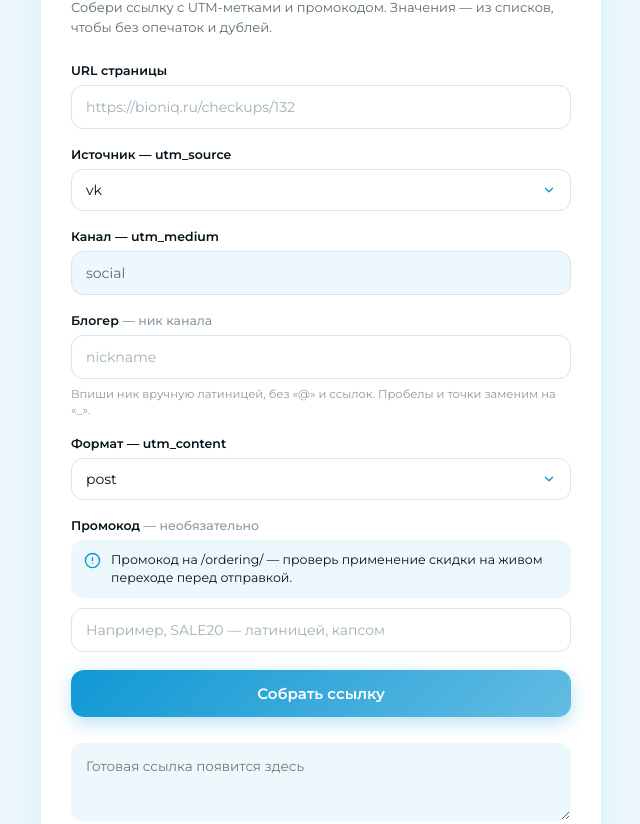
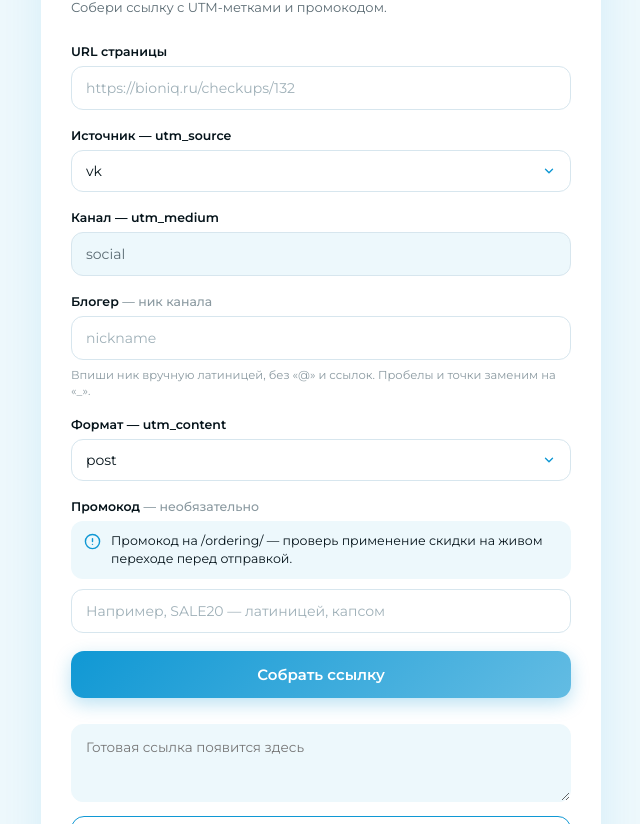
Before and after one commit to slnkt/utm-builder, a plain HTML site: page index.html in a window 1280 px wide. Shown: the part 107-931 px from the top of the page, without its empty margins (319-959 px from the left). Drawn offline with Linux system fonts and the light colour scheme.

Commit message:
Короче подзаголовок
Co-Authored-By: Claude Opus 4.8 <noreply@anthropic.com>

```diff
--- a/index.html
+++ b/index.html
@@ -119,7 +119,7 @@
   <div class="wrap">
     <div class="card">
       <h1>Генератор UTM-ссылок</h1>
-      <p class="sub">Собери ссылку с UTM-метками и промокодом. Значения — из списков, чтобы без опечаток и дублей.</p>
+      <p class="sub">Собери ссылку с UTM-метками и промокодом.</p>
 
       <div class="field">
         <label class="lbl" for="url">URL страницы</label>
```
